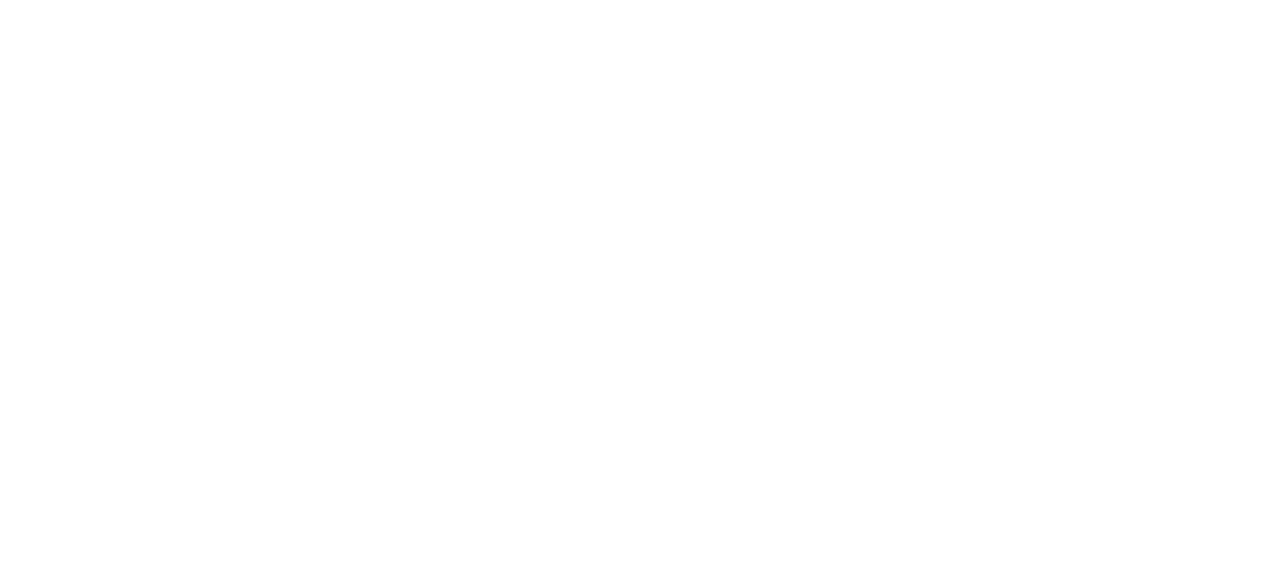
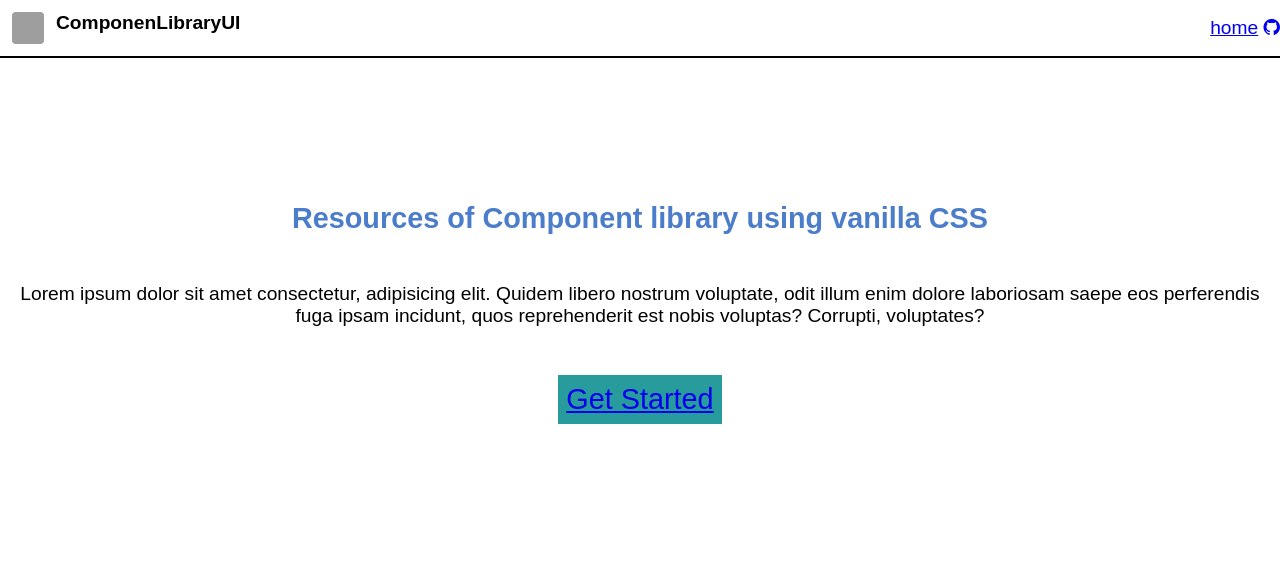
Before and after one commit to BISINIGISHIVANI/Component-Library, a plain HTML site: page index.html in a window 1280 px wide. Drawn offline with Linux system fonts and the light colour scheme; grey boxes are pictures that could not be loaded.

Commit message:
feat:add home page doc CL

```diff
--- a/component.css
+++ b/component.css
@@ -1,3 +1,58 @@
 @import url(./CSS/reset.css);
 @import url(./CSS/utility.css);
 @import url(./CSS/main.css);
+.logo{
+    width:2rem;
+    height:2rem;
+    border-radius:4px;
+    background-color: rgb(253, 246, 246);
+    margin: 12px;
+    box-sizing: border-box;
+}
+.primary-heading{
+    color: var(--primary-logoColor);
+}
+.secondary-heading{
+    color:var(--secondary-logoColor) ;
+}
+ .docnav-bar{
+    border-bottom: 2px solid black;
+    display: flex;
+    flex-wrap: wrap;
+    place-items: center center;
+    justify-content: space-between;
+}
+.docnav-leftEl{
+    display: inline-flex;
+    flex-wrap: wrap;
+    cursor: pointer;
+}
+
+.docnav-leftEl h4{
+    margin-top:12px;
+}
+.docheader{
+    position: sticky;
+}
+.get-start{
+    padding:6rem 0;
+}
+.margin-sm{
+    margin: 3rem 0;
+}
+.get-start:nth-child(1){
+    display: flex;
+    color: rgb(76, 125, 202);
+    flex-direction: column;
+    flex-wrap: wrap;
+    place-items: center center;
+}
+.subTitle-getStart{
+    color: black;
+    text-align: center;
+}
+.btn-getStart{
+    outline: none;
+    border: 0;
+    padding: 8px;
+}
--- a/index.html
+++ b/index.html
@@ -6,8 +6,34 @@
     <meta name="viewport" content="width=device-width, initial-scale=1.0">
     <title>Document of component</title>
     <link rel="stylesheet" href="component.css">
+     <link rel="stylesheet" href="https://fonts.googleapis.com/icon?family=Material+Icons+Round">
+     <link rel="stylesheet" href="https://cdnjs.cloudflare.com/ajax/libs/font-awesome/4.7.0/css/font-awesome.min.css">
 </head>
 <body>
+    <header class="docheader">
+        <nav class="docnav-bar">
+            <div class="docnav-leftEl">
+                <img class="logo"src="https://static.thenounproject.com/png/427493-200.png" alt="logo">
+                <h4>ComponenLibraryUI</h4>
+            </div>
 
+            <div class="docnav-rightEl">
+                <a href="#">home</a>
+                <a href="https://github.com/BISINIGISHIVANI/component-library/tree/development/components">
+                    <i class="fa fa-github"></i>
+                </a>
+            </div>
+        </nav>
+    </header>
+
+    <div class="home"id="home">
+        <section class="get-start">
+            <h1 class="margin-sm main-heading">
+                Resources of Component library using vanilla CSS
+            </h1>
+            <p class="text-gray subTitle-getStart">Lorem ipsum dolor sit amet consectetur, adipisicing elit. Quidem libero nostrum voluptate, odit illum enim dolore laboriosam saepe eos perferendis fuga ipsam incidunt, quos reprehenderit est nobis voluptas? Corrupti, voluptates?</p>
+            <button class="margin-sm btn-getStart"type="submit"><a href="./doc.html">Get Started</a></button>
+        </section>
+    </div>
 </body>
 </html>
```
